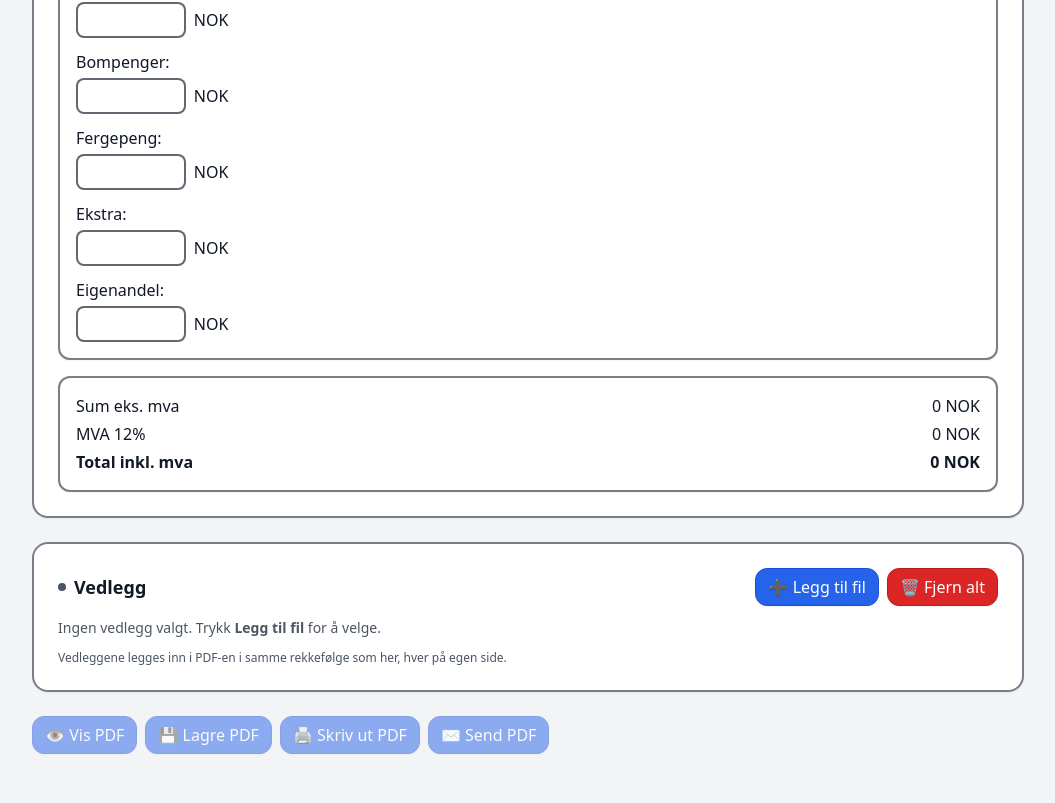
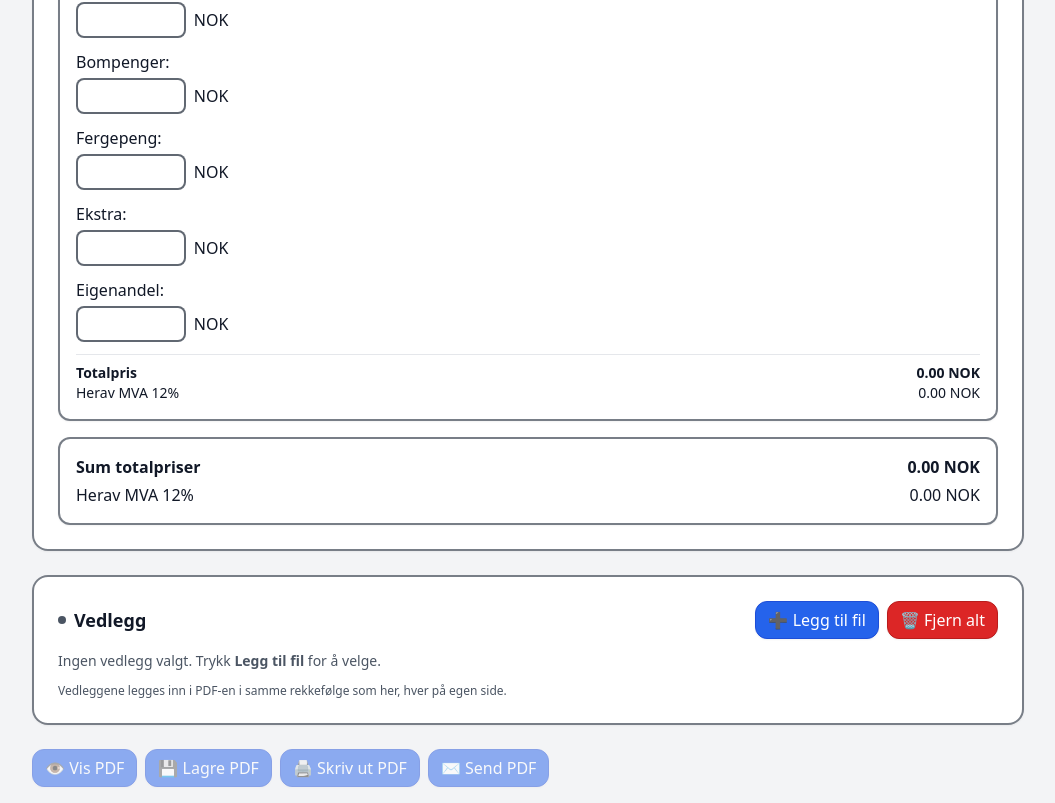
Before and after one commit to salvemeum/bluebook, a React (Vite) app: page / in a window 1280 px wide. Shown: the part 1302-2105 px from the top of the page, without its empty margins (112-1167 px from the left). Before the commit the page ends 2072 px from the top, so only its background shows below. Built offline with nearby package versions, Linux system fonts and the light colour scheme; what @react-pdf/renderer would draw is missing.

Commit message:
Mva og dropdown på plass

```diff
--- a/src/components/DropdownLoyver.tsx
+++ b/src/components/DropdownLoyver.tsx
@@ -1,4 +1,5 @@
-import { useEffect, useMemo, useState } from "react";
+// src/components/DropdownLoyver.tsx
+import { useEffect, useState } from "react";
 import { capitalizeName } from "../utils/format";
 
 type LoyveEntry = {
@@ -8,43 +9,47 @@ type LoyveEntry = {
 };
 
 interface Props {
-  formData: { [k: string]: any };
-  setFormData: (data: any) => void;
-  turIndex: number; // NY prop: hvilken tur denne dropdownen tilhører
+  loyver: LoyveEntry[];
+  setLoyver: (list: LoyveEntry[]) => void;
+  formData?: any;
+  setFormData?: (data: any) => void;
 }
 
-export default function DropdownLoyver({ formData, setFormData, turIndex }: Props) {
+export default function DropdownLoyver({
+  loyver,
+  setLoyver,
+  formData,
+  setFormData,
+}: Props) {
   const [biler, setBiler] = useState<string[]>([]);
   const [sjoff, setSjoff] = useState<{ id: string; navn: string }[]>([]);
   const [open, setOpen] = useState(false);
   const [activeSuggest, setActiveSuggest] = useState<string | null>(null);
   const [showSuggest, setShowSuggest] = useState(false);
 
-  const turer = Array.isArray(formData?.turer) ? formData.turer : [];
-  const currentTur = turer[turIndex] || { loyver: [] };
-
-  const selected: LoyveEntry[] = useMemo(
-    () => (Array.isArray(currentTur?.loyver) ? currentTur.loyver : []),
-    [currentTur?.loyver]
-  );
-
-  // Last inn biler.txt
+  // Last inn biler.txt (liste over løyvenummer)
   useEffect(() => {
     fetch("/biler.txt")
       .then((res) => res.text())
       .then((text) => {
-        const lines = text.split("\n").map((l) => l.trim()).filter(Boolean);
+        const lines = text
+          .split("\n")
+          .map((l) => l.trim())
+          .filter(Boolean);
         setBiler(lines);
       })
       .catch(() => setBiler([]));
   }, []);
 
-  // Last inn sjoff.txt
+  // Last inn sjoff.txt (ID + navn)
   useEffect(() => {
     fetch("/sjoff.txt")
       .then((res) => res.text())
       .then((text) => {
-        const lines = text.split("\n").map((l) => l.trim()).filter(Boolean);
+        const lines = text
+          .split("\n")
+          .map((l) => l.trim())
+          .filter(Boolean);
         const parsed = lines.map((line) => {
           const [id, ...rest] = line.split(/\s+/);
           return { id, navn: capitalizeName(rest.join(" ")) };
@@ -54,28 +59,35 @@ export default function DropdownLoyver({ formData, setFormData, turIndex }: Prop
       .catch(() => setSjoff([]));
   }, []);
 
-  function updateFormData(nextLoyver: LoyveEntry[]) {
-    const nextTurer = [...turer];
-    nextTurer[turIndex] = { ...currentTur, loyver: nextLoyver };
-    setFormData({ ...formData, turer: nextTurer });
+  function syncFormData(next: LoyveEntry[]) {
+    if (setFormData) {
+      setFormData({
+        ...(formData ?? {}),
+        loyver: next, // valgfri sync for kompatibilitet
+      });
+    }
   }
 
-  function toggleLoyve(loyve: string) {
-    const exists = selected.find((s) => s.loyve === loyve);
+  function toggleLoyve(loyveNr: string) {
+    const exists = loyver.find((s) => s.loyve === loyveNr);
     let next: LoyveEntry[];
     if (exists) {
-      next = selected.filter((s) => s.loyve !== loyve);
+      next = loyver.filter((s) => s.loyve !== loyveNr);
     } else {
-      // start med tomme (skal vises rødt)
-      next = [...selected, { loyve, sjoforId: "", sjoforNavn: "" }];
+      next = [...loyver, { loyve: loyveNr, sjoforId: "", sjoforNavn: "" }];
     }
-    updateFormData(next);
+    setLoyver(next);
+    syncFormData(next);
     setOpen(false);
   }
 
-  function updateLoyve(loyve: string, field: "sjoforId" | "sjoforNavn", value: string) {
-    let next = selected.map((s) => {
-      if (s.loyve !== loyve) return s;
+  function updateLoyve(
+    loyveNr: string,
+    field: "sjoforId" | "sjoforNavn",
+    value: string
+  ) {
+    let next = loyver.map((s) => {
+      if (s.loyve !== loyveNr) return s;
       return { ...s, [field]: value };
     });
 
@@ -84,7 +96,9 @@ export default function DropdownLoyver({ formData, setFormData, turIndex }: Prop
       const hit = sjoff.find((s) => s.id === value);
       if (hit) {
         next = next.map((s) =>
-          s.loyve === loyve ? { ...s, sjoforId: hit.id, sjoforNavn: hit.navn } : s
+          s.loyve === loyveNr
+            ? { ...s, sjoforId: hit.id, sjoforNavn: hit.navn }
+            : s
         );
       }
     }
@@ -92,22 +106,27 @@ export default function DropdownLoyver({ formData, setFormData, turIndex }: Prop
     // Lookup fra Navn
     if (field === "sjoforNavn") {
       const formatted = capitalizeName(value);
-      const hit = sjoff.find((s) => s.navn.toLowerCase() === formatted.toLowerCase());
+      const hit = sjoff.find(
+        (s) => s.navn.toLowerCase() === formatted.toLowerCase()
+      );
       if (hit) {
         next = next.map((s) =>
-          s.loyve === loyve ? { ...s, sjoforId: hit.id, sjoforNavn: hit.navn } : s
+          s.loyve === loyveNr
+            ? { ...s, sjoforId: hit.id, sjoforNavn: hit.navn }
+            : s
         );
       } else {
         next = next.map((s) =>
-          s.loyve === loyve ? { ...s, sjoforNavn: formatted } : s
+          s.loyve === loyveNr ? { ...s, sjoforNavn: formatted } : s
         );
       }
     }
 
-    updateFormData(next);
+    setLoyver(next);
+    syncFormData(next);
   }
 
-  const noneSelected = selected.length === 0;
+  const noneSelected = loyver.length === 0;
 
   return (
     <section className="bb-section">
@@ -118,28 +137,32 @@ export default function DropdownLoyver({ formData, setFormData, turIndex }: Prop
         <button
           type="button"
           onClick={() => setOpen((o) => !o)}
-          className={`bb-input w-full text-left py-2 ${noneSelected ? "bb-input--error" : ""}`}
+          className={`bb-input w-full text-left py-2 ${
+            noneSelected ? "bb-input--error" : ""
+          }`}
           aria-invalid={noneSelected}
           title={noneSelected ? "Velg minst ett løyve" : "Endre løyver"}
         >
-          {noneSelected ? "Velg Løyve" : selected.map((s) => s.loyve).join(", ")}
+          {noneSelected
+            ? "Velg Løyve"
+            : loyver.map((s) => s.loyve).join(", ")}
         </button>
 
         {open && (
           <div className="absolute z-20 mt-2 w-full rounded-lg border-2 border-gray-800/60 dark:border-gray-200/60 bg-white dark:bg-gray-900 shadow-lg max-h-60 overflow-y-auto">
             <ul>
-              {biler.map((loyve) => {
-                const checked = !!selected.find((s) => s.loyve === loyve);
+              {biler.map((loyveNr) => {
+                const checked = !!loyver.find((s) => s.loyve === loyveNr);
                 return (
-                  <li key={loyve}>
+                  <li key={loyveNr}>
                     <label className="flex items-center gap-3 px-3 py-2 hover:bg-gray-100 dark:hover:bg-gray-800 cursor-pointer">
                       <input
                         type="checkbox"
                         className="h-5 w-5 accent-red-600"
                         checked={checked}
-                        onChange={() => toggleLoyve(loyve)}
+                        onChange={() => toggleLoyve(loyveNr)}
                       />
-                      <span>{loyve}</span>
+                      <span>{loyveNr}</span>
                     </label>
                   </li>
                 );
@@ -151,12 +174,14 @@ export default function DropdownLoyver({ formData, setFormData, turIndex }: Prop
 
       {/* Hjelpetekst når ingen valgt */}
       {noneSelected && (
-        <p className="mt-2 text-sm text-red-600">Minst ett løyve er påkrevd.</p>
+        <p className="mt-2 text-sm text-red-600">
+          Minst ett løyve er påkrevd.
+        </p>
       )}
 
       {/* Liste med valgte løyver */}
       <div className="mt-4 space-y-2">
-        {selected.map((item) => {
+        {loyver.map((item) => {
           const idEmpty = (item.sjoforId ?? "").trim().length === 0;
           const navnEmpty = (item.sjoforNavn ?? "").trim().length === 0;
 
@@ -174,8 +199,12 @@ export default function DropdownLoyver({ formData, setFormData, turIndex }: Prop
                   type="text"
                   maxLength={6}
                   value={item.sjoforId ?? ""}
-                  onChange={(e) => updateLoyve(item.loyve, "sjoforId", e.target.value)}
-                  className={`bb-input w-24 ${idEmpty ? "bb-input--error" : ""}`}
+                  onChange={(e) =>
+                    updateLoyve(item.loyve, "sjoforId", e.target.value)
+                  }
+                  className={`bb-input w-24 ${
+                    idEmpty ? "bb-input--error" : ""
+                  }`}
                   aria-invalid={idEmpty}
                 />
               </label>
@@ -197,29 +226,40 @@ export default function DropdownLoyver({ formData, setFormData, turIndex }: Prop
                       setActiveSuggest(item.loyve);
                       setShowSuggest(true);
                     }}
-                    className={`bb-input flex-1 ${navnEmpty ? "bb-input--error" : ""}`}
+                    className={`bb-input flex-1 ${
+                      navnEmpty ? "bb-input--error" : ""
+                    }`}
                     aria-invalid={navnEmpty}
                   />
                 </div>
 
-                {/* Autocomplete liste */}
-                {activeSuggest === item.loyve && showSuggest && (item.sjoforNavn ?? "").length > 1 && (
+                {/* Autocomplete */}
+                {activeSuggest === item.loyve &&
+                  showSuggest &&
+                  (item.sjoforNavn ?? "").length > 1 && (
                     <ul className="absolute left-12 top-10 bg-white dark:bg-gray-800 border-2 border-gray-300 dark:border-gray-600 rounded shadow-md max-h-40 overflow-y-auto w-64 z-10">
                       {sjoff
                         .filter((s) =>
-                        s.navn.toLowerCase().includes((item.sjoforNavn ?? "").toLowerCase())
+                          s.navn
+                            .toLowerCase()
+                            .includes((item.sjoforNavn ?? "").toLowerCase())
                         )
                         .slice(0, 6)
                         .map((s) => (
                           <li
                             key={s.id}
                             onMouseDown={() => {
-                            const next = selected.map((l) =>
+                              const next = loyver.map((l) =>
                                 l.loyve === item.loyve
-                                ? { ...l, sjoforId: s.id, sjoforNavn: s.navn }
+                                  ? {
+                                      ...l,
+                                      sjoforId: s.id,
+                                      sjoforNavn: s.navn,
+                                    }
                                   : l
                               );
-                            updateFormData(next);
+                              setLoyver(next);
+                              syncFormData(next);
                               setActiveSuggest(null);
                               setShowSuggest(false);
                             }}
--- a/src/components/KostnaderSection.tsx
+++ b/src/components/KostnaderSection.tsx
@@ -1,5 +1,5 @@
 // src/components/KostnaderSection.tsx
-import React from "react";
+import React, { useEffect } from "react";
 
 interface KostRad {
   kvittnr?: string;
@@ -23,13 +23,13 @@ interface LoyveInfo {
 interface Props {
   kostnader: KostRad[];
   setKostnader: (k: KostRad[]) => void;
-  formData: any;
+  loyver: LoyveInfo[];
 }
 
 export default function KostnaderSection({
   kostnader,
   setKostnader,
-  formData,
+  loyver,
 }: Props) {
   const patch = (idx: number, changes: Partial<KostRad>) => {
     const updated = [...kostnader];
@@ -38,6 +38,7 @@ export default function KostnaderSection({
   };
 
   const addRow = () => {
+    const only = loyver.length === 1 ? loyver[0] : undefined;
     setKostnader([
       ...kostnader,
       {
@@ -48,9 +49,9 @@ export default function KostnaderSection({
         ferge: "",
         ekstra: "",
         egenandel: "",
-        loyve: "",
-        sjoforId: "",
-        sjoforNavn: "",
+        loyve: only?.loyve ?? "",
+        sjoforId: only?.sjoforId ?? "",
+        sjoforNavn: only?.sjoforNavn ?? "",
       },
     ]);
   };
@@ -65,43 +66,50 @@ export default function KostnaderSection({
     setKostnader([]);
   };
 
-  // 👇 Hent alle løyver direkte fra formData
-  const allLoyver = Array.isArray(formData?.turer)
-    ? formData.turer.flatMap((t: any) =>
-        Array.isArray(t?.loyver) ? t.loyver : []
-      )
-    : [];
+  // Hvis kun ett løyve valgt globalt → sett det automatisk på alle rader
+  useEffect(() => {
+    if (loyver.length === 1) {
+      const only = loyver[0];
+      const updated = kostnader.map((k) => ({
+        ...k,
+        loyve: only.loyve,
+        sjoforId: only.sjoforId,
+        sjoforNavn: only.sjoforNavn,
+      }));
+      setKostnader(updated);
+    }
+  }, [loyver]);
 
-  const manyLoyver = allLoyver.length > 1;
+  const manyLoyver = loyver.length > 1;
 
-  // Summer og MVA
+  // Helper
   const toNumber = (v: any) => {
     const n = Number(String(v ?? "").replace(",", "."));
     return isFinite(n) ? n : 0;
   };
-  const sums = kostnader.reduce(
-    (acc, k) => {
+
+  // Summer per rad
+  const calcTotals = (k: KostRad) => {
     const turpris = toNumber(k.turpris);
     const venting = toNumber(k.venting);
     const ekstra = toNumber(k.ekstra);
     const bom = toNumber(k.bom);
     const ferge = toNumber(k.ferge);
-      const egenandel = toNumber(k.egenandel);
+    const total = turpris + venting + ekstra + bom + ferge;
+    const mva = total - total / 1.12;
+    return { total, mva };
+  };
 
-      const taxable = turpris + venting + ekstra;
-      const nonTaxable = bom + ferge;
-      const mva = Math.round(taxable * 0.12);
-
-      acc.taxable += taxable;
-      acc.nonTaxable += nonTaxable;
+  // Summer alle
+  const sums = kostnader.reduce(
+    (acc, k) => {
+      const { total, mva } = calcTotals(k);
+      acc.total += total;
       acc.mva += mva;
-      acc.egenandel += egenandel;
       return acc;
     },
-    { taxable: 0, nonTaxable: 0, mva: 0, egenandel: 0 }
+    { total: 0, mva: 0 }
   );
-  const sumEksMva = sums.taxable + sums.nonTaxable;
-  const totalInklMva = sumEksMva + sums.mva;
 
   return (
     <section className="bb-section">
@@ -119,7 +127,10 @@ export default function KostnaderSection({
         </div>
       </div>
 
-      {kostnader.map((k, idx) => (
+      {kostnader.map((k, idx) => {
+        const { total, mva } = calcTotals(k);
+
+        return (
           <div key={idx} className="bb-card mb-4">
             <div className="flex justify-between items-center mb-2">
               <span className="font-semibold">Tur {idx + 1}</span>
@@ -133,16 +144,17 @@ export default function KostnaderSection({
             </div>
 
             <div className="flex flex-col space-y-3">
-            {/* Løyve (dropdown hvis >1) */}
+              {/* Løyve-dropdown hvis flere enn 1 valgt globalt (obligatorisk) */}
               {manyLoyver && (
                 <label className="flex flex-col">
                   <span className="mb-1">Løyve:</span>
                   <select
-                  className="bb-select w-[12ch]"
+                    className={`bb-select w-[12ch] ${!k.loyve ? "bb-input--error" : ""}`}
+                    aria-invalid={!k.loyve}
                     value={k.loyve ?? ""}
                     onChange={(e) => {
                       const val = e.target.value;
-                    const info = allLoyver.find((l: any) => l.loyve === val);
+                      const info = loyver.find((l) => l.loyve === val);
                       patch(idx, {
                         loyve: info?.loyve ?? val,
                         sjoforId: info?.sjoforId ?? "",
@@ -151,12 +163,17 @@ export default function KostnaderSection({
                     }}
                   >
                     <option value="">-- Velg --</option>
-                  {allLoyver.map((l: LoyveInfo) => (
+                    {loyver.map((l) => (
                       <option key={l.loyve} value={l.loyve}>
                         {l.loyve}
                       </option>
                     ))}
                   </select>
+                  {!k.loyve && (
+                    <p className="mt-1 text-sm text-red-600">
+                      Du må velge løyve for denne turen.
+                    </p>
+                  )}
                 </label>
               )}
 
@@ -261,24 +278,33 @@ export default function KostnaderSection({
                 </div>
               </label>
             </div>
+
+            {/* Summer for denne turen */}
+            <div className="mt-3 border-t pt-2 text-sm">
+              <div className="flex justify-between font-bold">
+                <span>Totalpris</span>
+                <span>{total.toFixed(2)} NOK</span>
               </div>
-      ))}
+              <div className="flex justify-between">
+                <span>Herav MVA 12%</span>
+                <span>{mva.toFixed(2)} NOK</span>
+              </div>
+            </div>
+          </div>
+        );
+      })}
 
-      {/* Summer og MVA */}
+      {/* Summering alle turer */}
       {kostnader.length > 0 && (
         <div className="bb-card mt-4">
           <div className="flex flex-col gap-1">
-            <div className="flex justify-between">
-              <span>Sum eks. mva</span>
-              <span>{sumEksMva} NOK</span>
+            <div className="flex justify-between font-bold">
+              <span>Sum totalpriser</span>
+              <span>{sums.total.toFixed(2)} NOK</span>
             </div>
             <div className="flex justify-between">
-              <span>MVA 12%</span>
-              <span>{sums.mva} NOK</span>
-            </div>
-            <div className="flex justify-between font-bold">
-              <span>Total inkl. mva</span>
-              <span>{totalInklMva} NOK</span>
+              <span>Herav MVA 12%</span>
+              <span>{sums.mva.toFixed(2)} NOK</span>
             </div>
           </div>
         </div>
```
Lines whose indentation alone changed are shown as unchanged.
